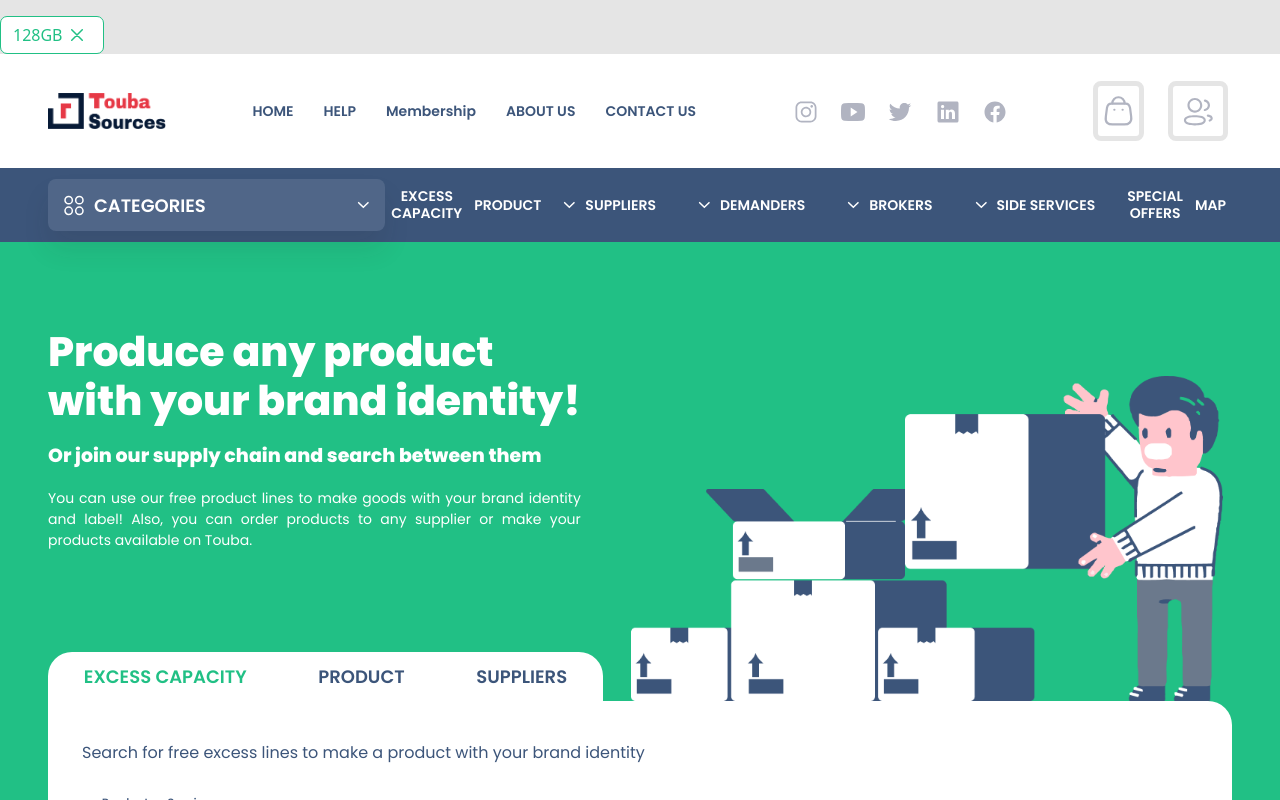
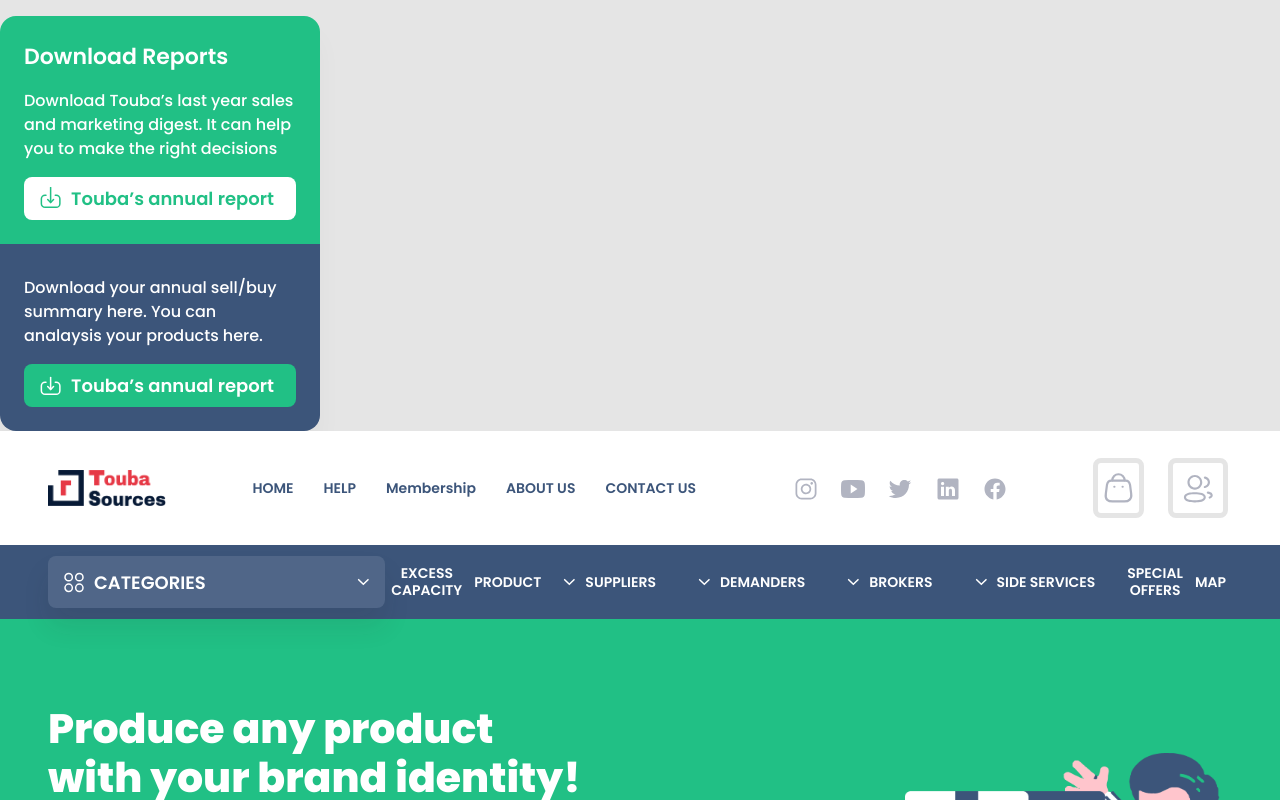
Before and after one commit to farrokhdev/touba, a React (Create React App) app: page / in a window 1280 px wide. Shown: the top 800 px of the page. Built offline with nearby package versions, Linux system fonts and the light colour scheme.

Commit message:
create component download box

```diff
--- /dev/null
+++ b/public/styles/components/_component_download_box.scss
@@ -0,0 +1,35 @@
+.download-box {
+  /* Shadow 1 */
+
+  box-shadow: 0px 19px 27px rgba(0, 0, 0, 0.03);
+  border-radius: 16px;
+  .report-text {
+    @include FontStyle(16px, 500, $white);
+  }
+  .green-box {
+    background: #21c085;
+    border-radius: 16px 16px 0 0;
+
+    .download-text {
+      @include FontStyle(22px, 600, $white);
+    }
+
+    .btn-white {
+      background: #ffffff;
+      border-radius: 8px;
+      @include FontStyle(18px,600,#21C085);
+      border: none;
+    }
+  }
+  .primary-box {
+    border-radius: 0px 0px 16px 16px;
+
+    background: #3c557a;
+    .btn-green {
+        background: #21C085;
+        border-radius: 8px;
+        @include FontStyle(18px,600,$white);
+        border: none;
+      }
+  }
+}
--- a/public/styles/components/components-dir.scss
+++ b/public/styles/components/components-dir.scss
@@ -102,3 +102,4 @@
 @import "./component_sold_box";
 @import "./component_colors";
 @import "./component_storage";
+@import "./component_download_box"
--- /dev/null
+++ b/src/views/components/component_download_box.tsx
@@ -0,0 +1,39 @@
+import React, { memo } from "react";
+import iconDownloadWhite from "../../assets/icons/icon-download-white.svg";
+import iconDownloadgreen from "../../assets/icons/icon-download-green.svg";
+
+
+const ComponentDownloadBox = () => {
+  return (
+    <div className="download-box">
+      <div className="row green-box p-4">
+        <div className="download-text">Download Reports</div>
+        <div className="report-text mt-3">
+          Download Touba’s last year sales and marketing digest. It can help you
+          to make the right decisions
+        </div>
+        <div className="mt-3">
+          <button className="d-flex align-items-center justify-content-center btn-white w-100 p-2">
+            <img src={iconDownloadgreen} />
+            <span className="px-2">Touba’s annual report</span>
+          </button>
+        </div>
+      </div>
+      <div className="primary-box row p-4">
+        <div className="mt-2 report-text">
+          Download your annual sell/buy summary here. You can analaysis your
+          products here.
+        </div>{" "}
+
+        <div className="mt-3">
+            <button className="d-flex align-items-center justify-content-center btn-green w-100 p-2">
+                <img src={iconDownloadWhite}/>
+                <span className="px-2">Touba’s annual report</span>
+            </button>
+        </div>
+      </div>
+    </div>
+  );
+};
+
+export default memo(ComponentDownloadBox);
--- a/src/views/components/components.ts
+++ b/src/views/components/components.ts
@@ -85,3 +85,4 @@
 export { default as ComponentCalender } from './component_calendar';
 export { default as ComponentSoldBox } from './component_sold_box';
 export { default as ComponentColors } from './component_colors';
+export { default as ComponentDownloadBox } from './component_download_box';
--- a/src/views/pages/pages.tsx
+++ b/src/views/pages/pages.tsx
@@ -16,6 +16,7 @@
   ComponentCalender,
   ComponentSoldBox,
   ComponentColors,
+  ComponentDownloadBox,
 } from "../components/components";
 import { BottomNav, Footer, TopNav, TopNavHome } from "../layout/layout";
 import AboutusPage from "./AboutusPage/AboutusPage";
@@ -58,8 +59,8 @@
 
   return (
     <div>
-      <div className="mt-3 ">
-        <ComponentStorage/>
+      <div className="mt-3 col-3">
+        <ComponentDownloadBox/>
       </div>
 
       {
```
Also changed, not shown: public/styles/app.css, src/assets/icons/icon-download-green.svg (added), src/assets/icons/icon-download-white.svg (added).
